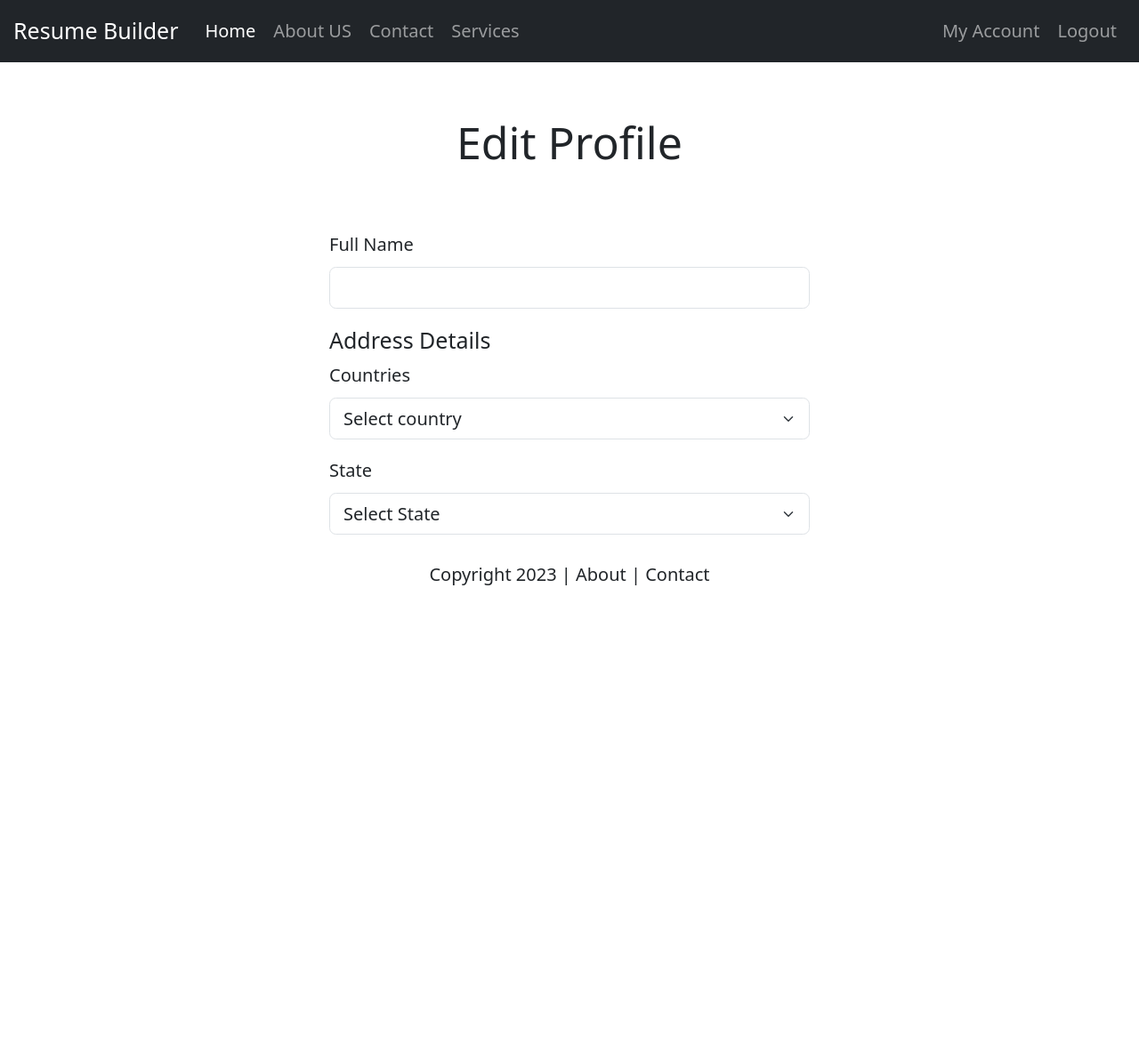
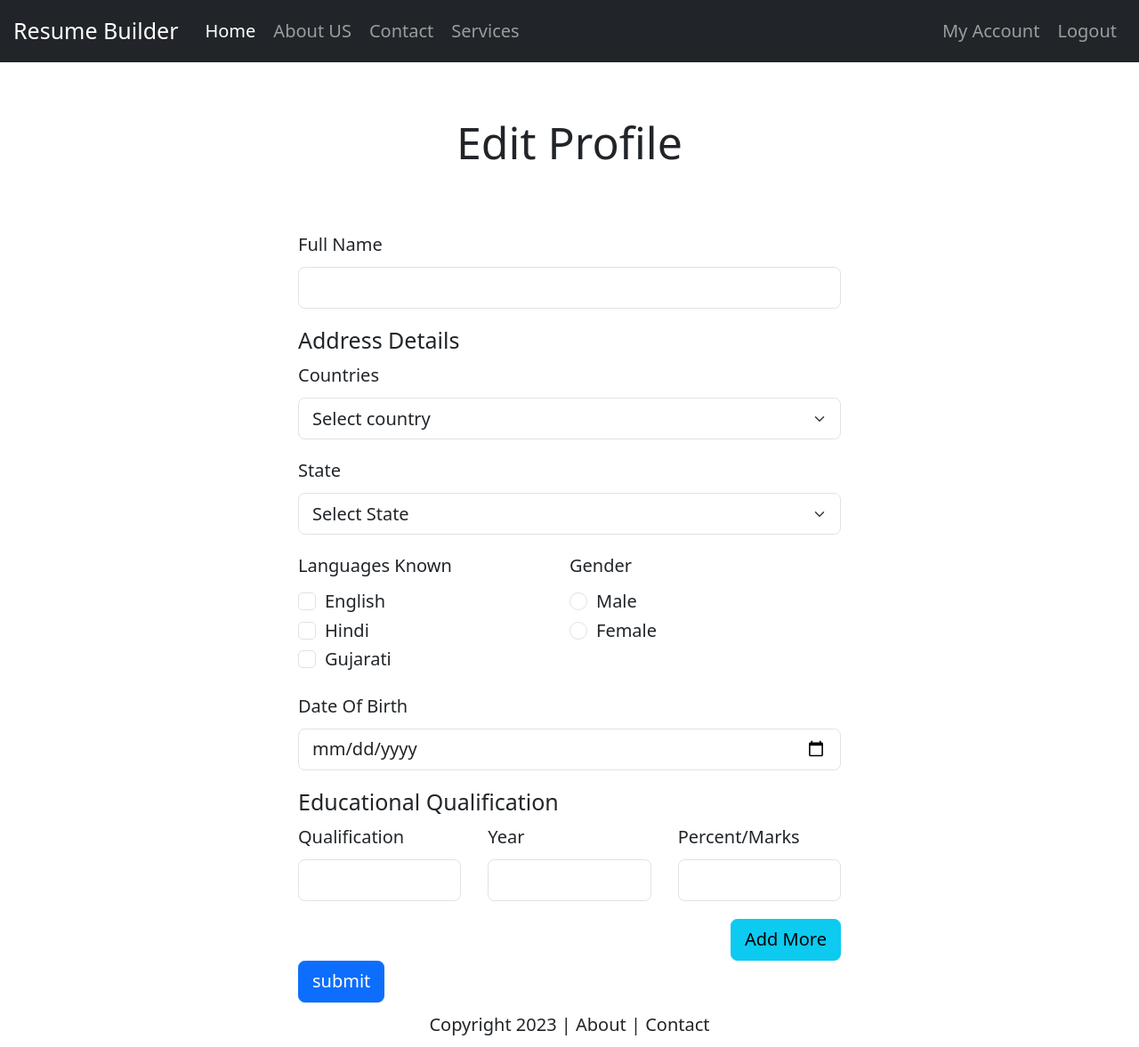
Before and after one commit to mr-bhanushali03/Resume-Builder, a PHP site: page /relationship-crud/editprofile.php in a window 1280 px wide. Shown: the whole page at 89% size. Before the commit the page ends 658 px from the top, so only its background shows below. Run offline with PHP 8.4, Linux system fonts and the light colour scheme; the visitor is signed in with stand-in values (Sample User, id 1); data that the repository does not hold is empty.

Commit message:
input field

```diff
--- a/relationship-crud/editprofile.php
+++ b/relationship-crud/editprofile.php
@@ -8,6 +8,9 @@ include("header.php");
         <h1 class="text-center py-5"><?php echo $title; ?></h1>
         <?php
         include('inc/connect.php');
+        if (isset($_POST['submit'])) {
+            print_r($_POST);
+        }
         $sql = "SELECT * FROM user WHERE id = '" . $_SESSION['user'] . "'";
         $result = $con->query($sql);
         if (is_object($result) && ($result->num_rows > 0)) {
@@ -21,7 +24,8 @@ include("header.php");
         $con->close();
         ?>
     </div>
-    <div class="container">
+    <div class="container-fluid">
+        <form action="" method="post">
             <div class="row justify-content-center">
                 <div class="col-md-6">
                     <div class="mb-3">
@@ -34,8 +38,8 @@ include("header.php");
                         <select class="form-select" name="country" onchange="loadstates(this.value)" required>
                             <option selected>Select country</option>
                             <?php
-                            while ($row = $result -> fetch_object()) {
-                                echo "<option value = ".$row -> id.">".$row -> name."</option>";
+                            while ($row = $result->fetch_object()) {
+                                echo "<option value = " . $row->id . ">" . $row->name . "</option>";
                             }
                             ?>
                         </select>
@@ -46,21 +50,80 @@ include("header.php");
                             <option selected>Select State</option>
                         </select>
                     </div>
+                    <div class="row col-12">
+                        <div class="mb-3 col-6" id="">
+                            <label for="" class="form-label">Languages Known</label>
+                            <?php
+                            $languages = array("English", "Hindi", "Gujarati");
+                            foreach ($languages as $lang) {
+                                echo '<div class="form-check">
+                                        <input type="checkbox" name="languages[]" id="' . $lang . '" value="' . $lang . '" class="form-check-input">
+                                        <label for="' . $lang . '" class="form-check-label">' . $lang . '</label>
+                                    </div>';
+                            }
+                            ?>
+                        </div>
+                        <div class="mb-3 col-6">
+                            <label for="" class="form-label">Gender</label>
+                            <div class="form-check">
+                                <input type="radio" name="flexRadioDefault" id="male" value="Male" class="form-check-input">
+                                <label class="form-check-label" for="male">Male</label>
+                            </div>
+                            <div class="form-check">
+                                <input type="radio" name="flexRadioDefault" id="female" value="Female" class="form-check-input">
+                                <label class="form-check-label" for="female">Female</label>
                             </div>
                         </div>
                     </div>
+                    <div class="mb-3">
+                        <label for="dob" class="form-label">Date Of Birth</label>
+                        <input type="date" name="dob" id="dob" placeholder="Date Of Birth" class="form-control">
+                    </div>
+                    <h5>Educational Qualification</h5>
+                    <div class="row" id="qualificationInput">
+                        <div class="col-md-4">
+                            <div class="mb-3">
+                                <label class="form-label">Qualification</label>
+                                <input type="text" name="qualification[]" class="form-control">
+                            </div>
+                        </div>
+                        <div class="col-md-4">
+                            <div class="mb-3">
+                                <label class="form-label">Year</label>
+                                <input type="text" name="year[]" class="form-control">
+                            </div>
+                        </div>
+                        <div class="col-md-4">
+                            <div class="mb-3">
+                                <label class="form-label">Percent/Marks</label>
+                                <input type="text" name="percent[]" class="form-control">
+                            </div>
+                        </div>
+                    </div>
+                    <a class="float-end btn btn-info" onclick="addQualification()">Add More</a>
+                    <div class="clearfix"></div>
+                    <input type="submit" value="submit" class="btn btn-primary" name="submit">
+                </div>
+            </div>
+        </form>
+    </div>
 </main>
 <script>
-    function loadstates(countryID){
-        let url = "<?php echo BASEURL; ?>formdata/states.php?country="+countryID;
+    function loadstates(countryID) {
+        let url = "<?php echo BASEURL; ?>formdata/states.php?country=" + countryID;
         var xhttp = new XMLHttpRequest();
-        xhttp.onreadystatechange = function(){
-            if(this.readyState == 4 && this.status == 200){
+        xhttp.onreadystatechange = function() {
+            if (this.readyState == 4 && this.status == 200) {
                 document.getElementById('stateInput').innerHTML = this.responseText;
             }
         };
-        xhttp.open("GET",url,true);
+        xhttp.open("GET", url, true);
         xhttp.send();
+    }
+
+    var qualificationHtml = document.getElementById('qualificationInput').innerHTML;
+    function addQualification(){
+        document.getElementById('qualificationInput').innerHTML+=qualificationHtml;
     }
 </script>
 <?php
--- a/relationship-crud/footer.php
+++ b/relationship-crud/footer.php
@@ -1,7 +1,12 @@
 <footer id="footer">
   <div class="text-center py-2 muted">Copyright 2023 | About | Contact</div>
 </footer>
+<script src="https://code.jquery.com/jquery-3.6.3.min.js" integrity="sha256-pvPw+upLPUjgMXY0G+8O0xUf+/Im1MZjXxxgOcBQBXU=" crossorigin="anonymous"></script>
 <script src="https://cdn.jsdelivr.net/npm/bootstrap@5.3.0-alpha1/dist/js/bootstrap.bundle.min.js"></script>
+
+<script>
+
+</script>
 </body>
 
 </html>
--- a/relationship-crud/index.php
+++ b/relationship-crud/index.php
@@ -14,7 +14,7 @@ include("header.php");
         <img src="images/henil.jpeg" alt="" class="w-75" />
         </div>
         <div class="col-lg-8 col-md-6 col-sm-6">
-          <h2>Welcome to web Development Courses</h2>
+          <h2 id="welcome">Welcome to web Development Courses</h2>
           <p>HTML, CSS, Javascript, PHP etc</p>
         </div>
       </div>
```
Also changed, not shown: relationship-crud/account.php (+21 -6 lines). Lines whose indentation alone changed are shown as unchanged.
